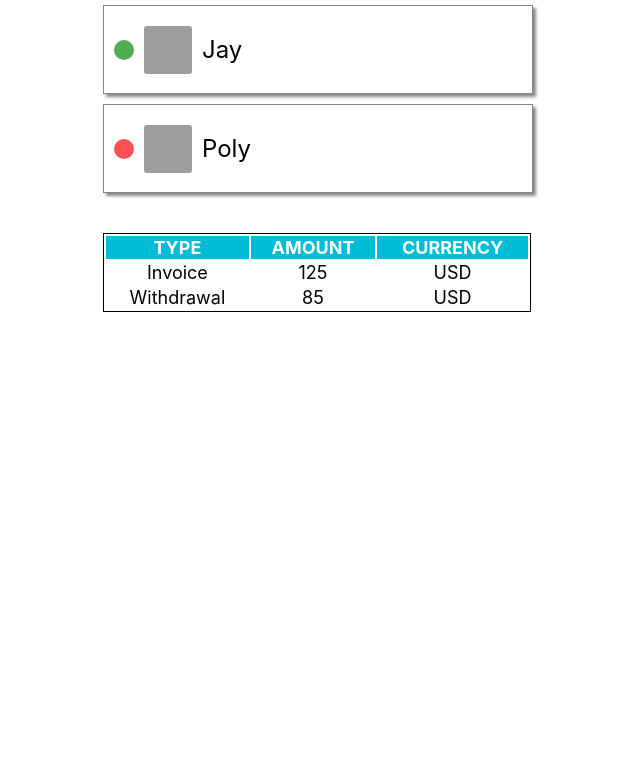
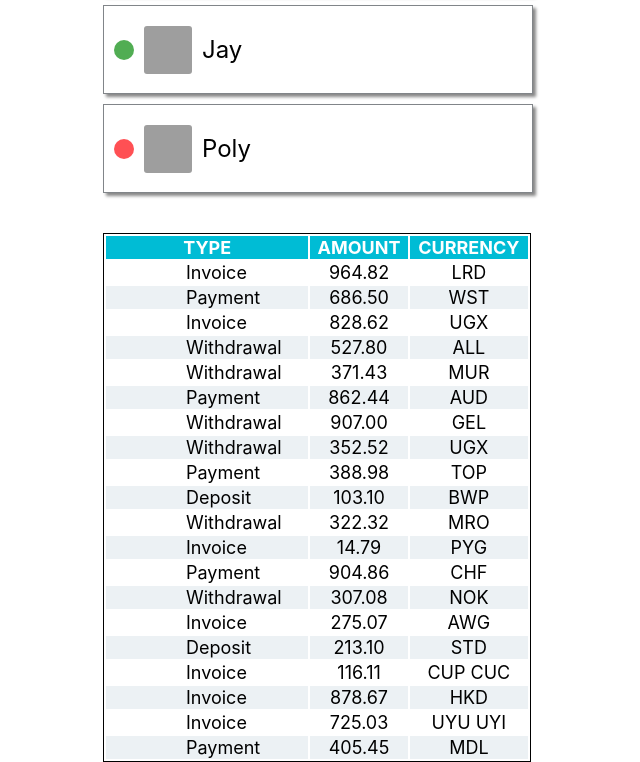
Before and after one commit to nicksolony/goit-react-hw-01-components, a React (Create React App) app: page / in a window 1280 px wide. Shown: the part 1333-2095 px from the top of the page, without its empty margins (323-963 px from the left). Before the commit the page ends 1645 px from the top, so only its background shows below. Built offline with nearby package versions, Linux system fonts and the light colour scheme; grey boxes are pictures that could not be loaded.

Commit message:
added TransactionItem and it's styling

```diff
--- a/src/components/TransactionHistory/TransactionHistory.jsx
+++ b/src/components/TransactionHistory/TransactionHistory.jsx
@@ -1,4 +1,5 @@
 import PropTypes from 'prop-types';
+import { TransactionItem } from 'components/TransactionItem/TransactionItem';
 import { TransactionHistoryTable } from './TransactionHistory.styled';
 
 export const TransactionHistory =({items}) => {
@@ -14,16 +15,16 @@ export const TransactionHistory =({items}) => {
           </thead>
 
           <tbody>
-            <tr>
-              <td>Invoice</td>
-              <td>125</td>
-              <td>USD</td>
-            </tr>
-            <tr>
-              <td>Withdrawal</td>
-              <td>85</td>
-              <td>USD</td>
-            </tr>
+
+            {items.map(({id, type, amount, currency})=> (
+                 <TransactionItem
+                  id={id}
+                  type={type}
+                  amount={amount}
+                  currency={currency}
+                 />
+            ))}
+
           </tbody>
         </TransactionHistoryTable>
     )
--- /dev/null
+++ b/src/components/TransactionItem/TransactionItem.jsx
@@ -0,0 +1,12 @@
+import { TransactionItemRow, TypeColumn } from "./TransactionItem.styled";
+
+
+export const TransactionItem = ({id, type, amount, currency}) => {
+    return (
+        <TransactionItemRow key={id}>
+              <TypeColumn>{type}</TypeColumn>
+              <td>{amount}</td>
+              <td>{currency}</td>
+        </TransactionItemRow>
+    )
+}
--- /dev/null
+++ b/src/components/TransactionItem/TransactionItem.styled.jsx
@@ -0,0 +1,20 @@
+import styled from "@emotion/styled";
+import { TransactionHistoryTable } from "components/TransactionHistory/TransactionHistory.styled";
+
+export const TransactionItemRow = styled.tr `
+    :nth-of-type(even) {
+        background-color:#ecf1f4;
+    }
+
+    :nth-of-type(odd) {
+        background-color:#fffffff;
+    }
+`;
+
+export const TypeColumn = styled.td `
+
+    text-transform: capitalize;
+    padding-left: 80px;
+    text-align:left;
+
+`;
```
